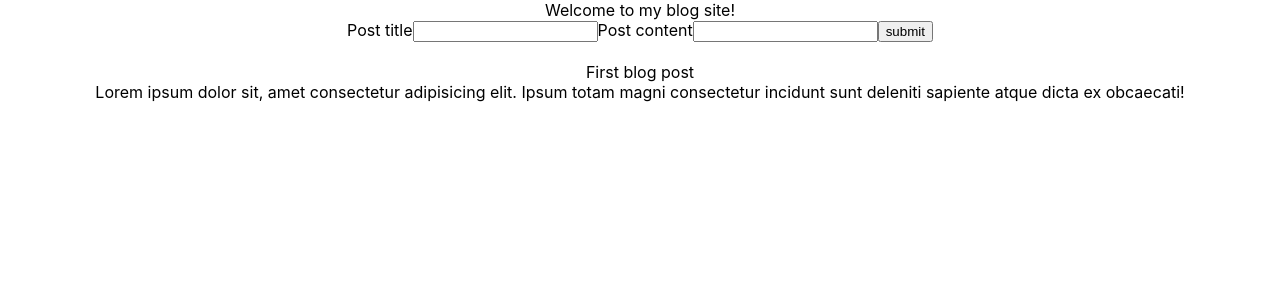
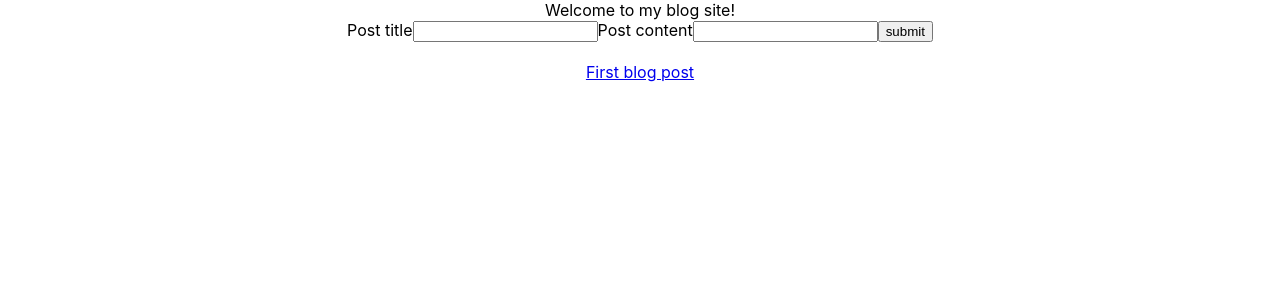
Before and after one commit to DigitalCrafts-Coursework/react-full-stack-blog-site, a React (Create React App) app: page / in a window 1280 px wide. Shown: the top 300 px of the page. Built offline with nearby package versions, Linux system fonts and the light colour scheme.

Commit message:
routing to individual posts added

```diff
--- a/package.json
+++ b/package.json
@@ -11,6 +11,8 @@
     "pg-promise": "^10.11.1",
     "react": "^17.0.2",
     "react-dom": "^17.0.2",
+    "react-router": "^6.2.2",
+    "react-router-dom": "^6.2.2",
     "react-scripts": "5.0.0",
     "web-vitals": "^2.1.4"
   },
--- a/src/App.js
+++ b/src/App.js
@@ -2,6 +2,8 @@ import React, { useState } from "react";
 import Header from "./Components/Header";
 import PostsList from "./Components/PostsList";
 import NewPostInput from "./Components/NewPostInput";
+import Post from "./Components/Post";
+import { BrowserRouter, Routes, Route } from "react-router-dom";
 import "./App.css";
 
 function App() {
@@ -18,19 +20,40 @@ function App() {
     },
   ]);
 
+  const [selectedPost, setSelectedPost] = useState();
+
   const addNewPost = (newPost) => {
-    console.log("clicked");
-    console.log(newPost);
     const updatedPosts = [...posts];
     updatedPosts.push(newPost);
-    setPosts(updatedPosts);
+    const updatedPostsAddedId = updatedPosts.map((post) => {
+      const keyValue = { id: Math.floor(Math.random() * 10000) };
+      return { ...post, ...keyValue };
+    });
+    setPosts(updatedPostsAddedId);
+  };
+
+  const updateSelectedPost = (selectedId) => {
+    console.log("click");
+    const selectedPostDetails = posts.find((post) => {
+      return post.id === selectedId;
+    });
+    console.log(selectedPostDetails);
+    setSelectedPost(selectedPostDetails);
   };
 
   return (
     <div className="App">
-      <Header />
-      <NewPostInput addNewPost={addNewPost} />
-      <PostsList posts={posts} />
+      <BrowserRouter>
+        <Header />
+        <NewPostInput addNewPost={addNewPost} />
+        <PostsList posts={posts} updateSelectedPost={updateSelectedPost} />
+        <Routes>
+          <Route
+            path="/post/:id"
+            element={<Post selectedPost={selectedPost} />}
+          ></Route>
+        </Routes>
+      </BrowserRouter>
     </div>
   );
 }
--- /dev/null
+++ b/src/Components/Post.js
@@ -0,0 +1,14 @@
+import React from "react";
+
+export default function Post(props) {
+  console.log(props.selectedPost);
+  const { id, title, content, comments } = props.selectedPost;
+  console.log(id);
+  return (
+    <div>
+      <div>{title}</div>
+      <div>{content}</div>
+      <div>See comments</div>
+    </div>
+  );
+}
--- a/src/Components/PostsList.js
+++ b/src/Components/PostsList.js
@@ -1,13 +1,22 @@
 import React from "react";
+import { NavLink } from "react-router-dom";
 
 export default function PostsList(props) {
+  const handleClick = (postId) => {
+    props.updateSelectedPost(postId);
+  };
+
   const posts = props.posts.map((post) => {
+    const randomNum = Math.floor(Math.random() * 10000);
     return (
-      <div key={Math.floor(Math.random() * 10000)}>
+      <NavLink
+        to={`/post/${post.id}`}
+        key={randomNum}
+        onClick={() => handleClick(post.id)}
+      >
         <input type="checkbox" style={{ visibility: "hidden" }} />
         <div>{post.title}</div>
-        <div>{post.content}</div>
-      </div>
+      </NavLink>
     );
   });
 
```
Also changed, not shown: 1 other file (tests, documents, lock files or other folders).
